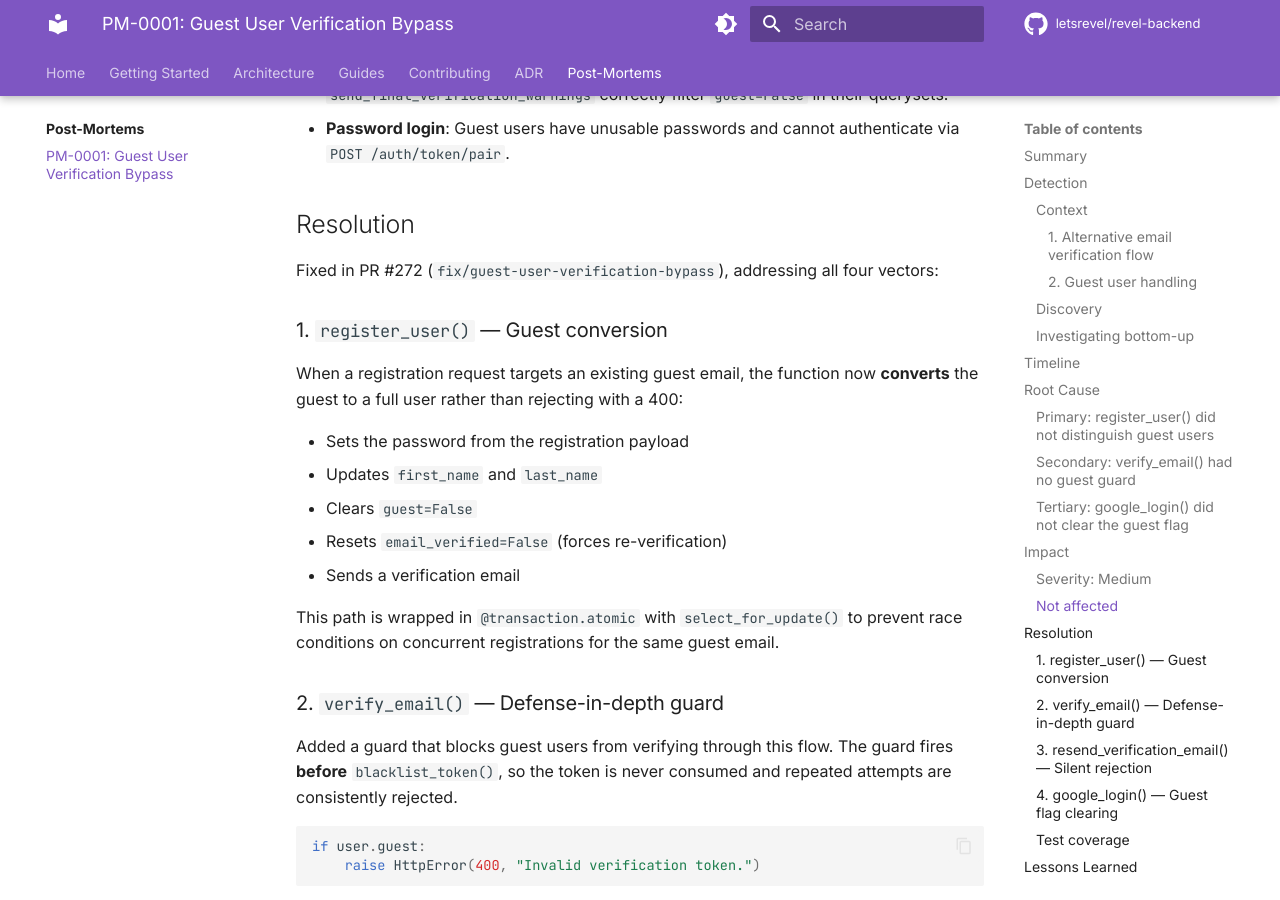
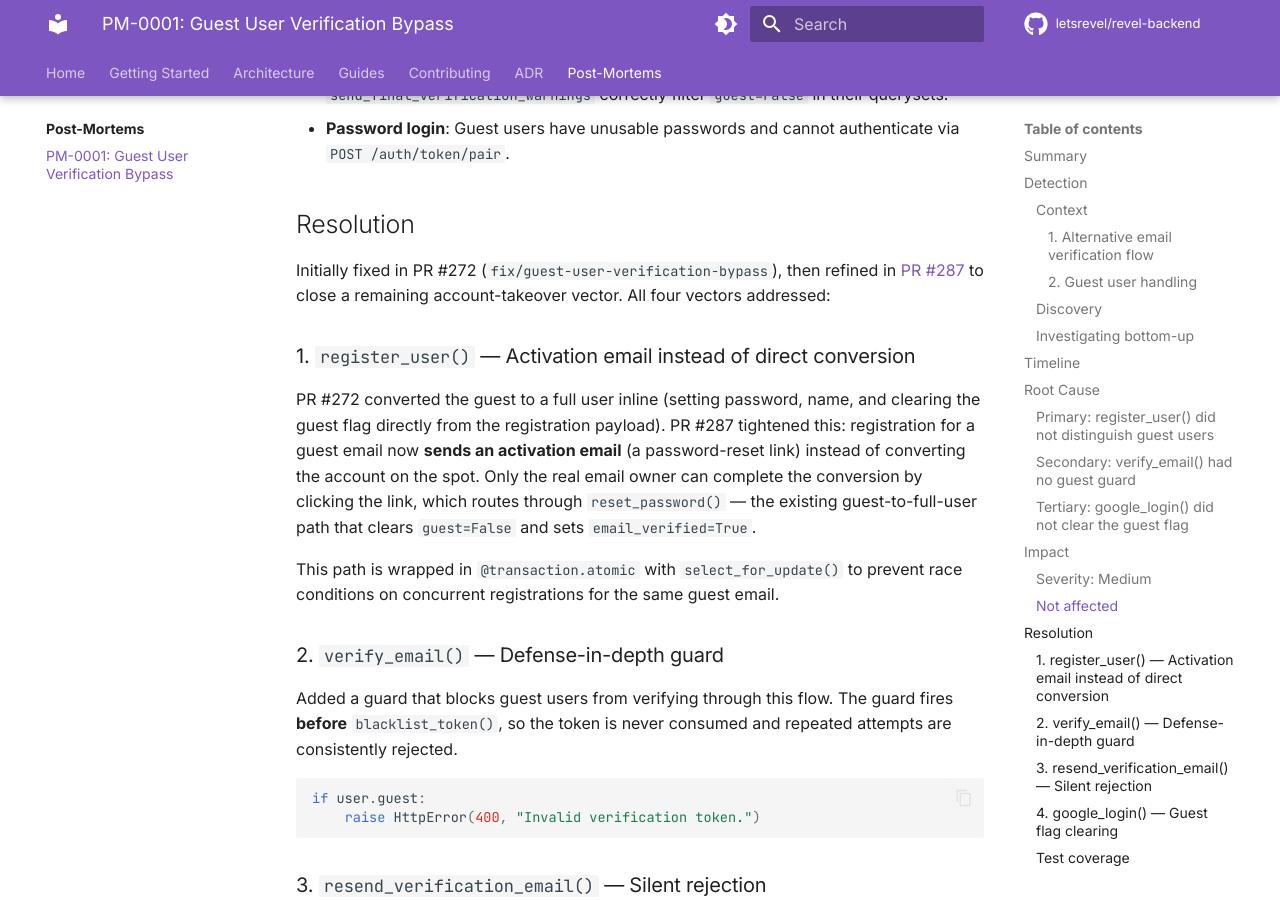
Before and after one commit to letsrevel/revel-backend, an MkDocs documentation site: the page built from docs/postmortems/0001-guest-user-verification-bypass.md, in a window 1280 px wide and 900 px high, scrolled down 3994 px. Built offline with MkDocs 1.6.1 and Material for MkDocs 9.7.7, drawn with Linux system fonts in a browser that asks for light colours; comment, search, counter and statistics services are not loaded; some of the changed text lies outside the part shown.

Commit message:
fix: send email activation with password reset to guest users instead of activating their account (#287)
* fix: send email activation with password reset to guest users instead of activating their account

* docs: update pm

```diff
--- a/docs/postmortems/0001-guest-user-verification-bypass.md
+++ b/docs/postmortems/0001-guest-user-verification-bypass.md
@@ -158,19 +158,19 @@ logging in via Google SSO would receive full `JWTs` while keeping
 
 ## Resolution
 
-Fixed in PR #272 (`fix/guest-user-verification-bypass`), addressing all four
-vectors:
+Initially fixed in PR #272 (`fix/guest-user-verification-bypass`), then
+refined in [PR #287](https://github.com/letsrevel/revel-backend/pull/287)
+to close a remaining account-takeover vector. All four vectors addressed:
 
-### 1. `register_user()` — Guest conversion
+### 1. `register_user()` — Activation email instead of direct conversion
 
-When a registration request targets an existing guest email, the function now
-**converts** the guest to a full user rather than rejecting with a 400:
-
-- Sets the password from the registration payload
-- Updates `first_name` and `last_name`
-- Clears `guest=False`
-- Resets `email_verified=False` (forces re-verification)
-- Sends a verification email
+PR #272 converted the guest to a full user inline (setting password, name, and
+clearing the guest flag directly from the registration payload). PR #287
+tightened this: registration for a guest email now **sends an activation email**
+(a password-reset link) instead of converting the account on the spot. Only the
+real email owner can complete the conversion by clicking the link, which routes
+through `reset_password()` — the existing guest-to-full-user path that clears
+`guest=False` and sets `email_verified=True`.
 
 This path is wrapped in `@transaction.atomic` with `select_for_update()` to
 prevent race conditions on concurrent registrations for the same guest email.
@@ -254,5 +254,6 @@ whether the frontend uses it.
 
 - **Issue**: [#271 — Security: guest users can obtain full auth tokens via email verification flow](https://github.com/letsrevel/revel-backend/issues/271)
 - **Fix PR**: [#272 — fix: prevent guest users from obtaining `JWT` via email verification flow](https://github.com/letsrevel/revel-backend/pull/272)
+- **Refinement PR**: [#287 — fix: send activation email instead of directly converting guest account](https://github.com/letsrevel/revel-backend/pull/287)
 - **Affected files**: `accounts/service/account.py`, `accounts/service/auth.py`
 - **Test files**: `accounts/tests/test_account_service.py`, `accounts/tests/test_auth_service.py`
--- a/src/accounts/templates/accounts/emails/password_reset_body.html
+++ b/src/accounts/templates/accounts/emails/password_reset_body.html
@@ -14,6 +14,8 @@
         </a>
     </p>
 
+    <p>{% blocktrans %}If you didn't request this, you can safely ignore this email.{% endblocktrans %}</p>
+
     <p>{% blocktrans %}Thank you,<br>The Revel Team{% endblocktrans %}</p>
 </body>
 </html>
```
Also changed, not shown: src/accounts/templates/accounts/emails/account_activation_body.html (added, +21 -0 lines), 10 other files.
